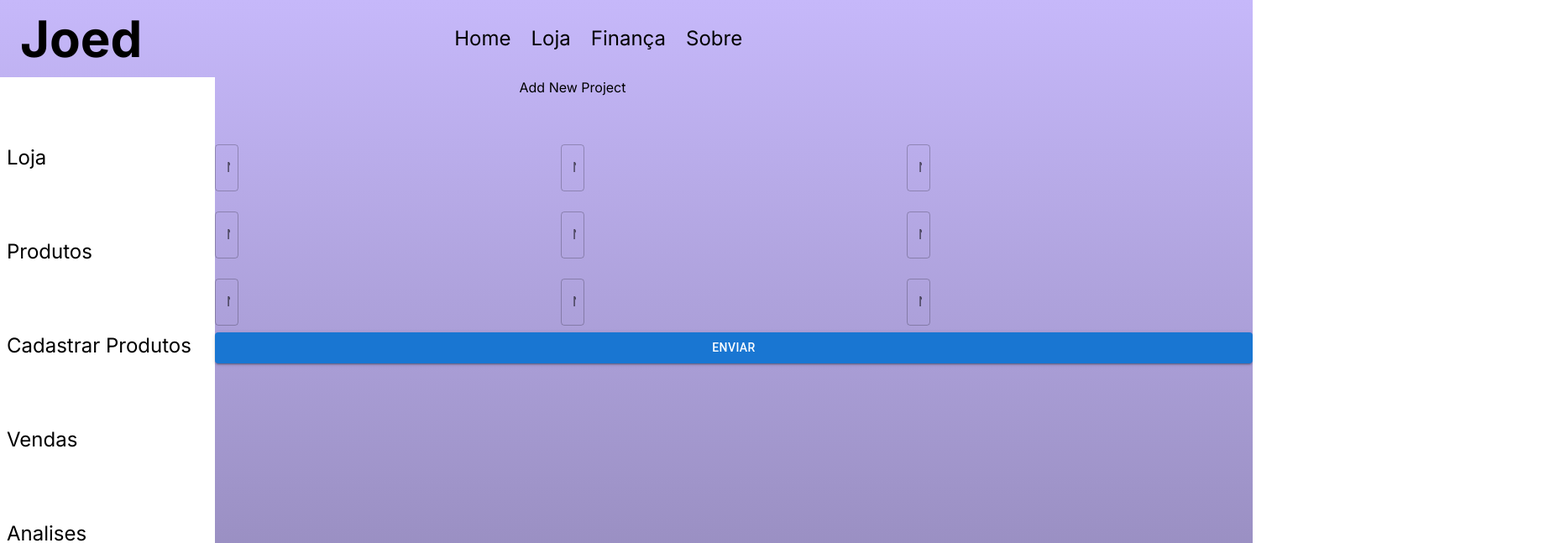
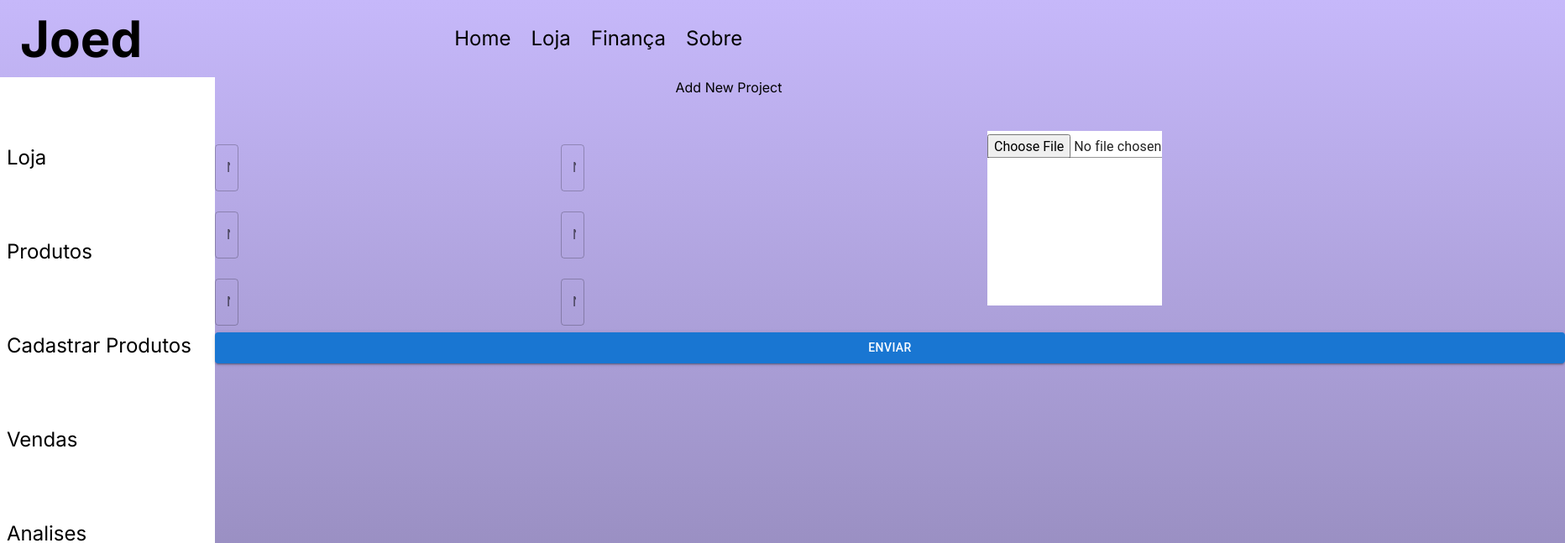
Before and after one commit to EduardoBOliveira/projeto-joed-frontend, a Next.js app: page /loja/CadastrarProdutos in a window 1280 px wide. Shown: the top 647 px of the page at 84% size, 1864 px wide, since content can reach past the window. Built offline with nearby package versions, Linux system fonts and the light colour scheme.

Commit message:
adicionado o campo para anexar imagens

```diff
--- a/src/app/loja/CadastrarProdutos/page.tsx
+++ b/src/app/loja/CadastrarProdutos/page.tsx
@@ -2,7 +2,7 @@
 "use client"
 
 import React, { useState, ChangeEvent, FormEvent } from 'react';
-import { FormControl, TextField, Button } from '@mui/material';
+import { FormControl, TextField, Button, Input } from '@mui/material';
 
 import NavBar from '@/components/NavBar';
 import Cardapio from '@/components/Cardapio';
@@ -35,10 +35,13 @@ export default function ProdutosPage() {
         </div>
 
         <div className='mr-96'>
-        <FormularioCadastro/>
-        <FormularioCadastro/>
-        <FormularioCadastro/>
+            <fieldset className='bg-white  w-52 h-52 mx-24 mb-4 '>
+              <Input type="file" accept="image/*" fullWidth margin="normal" className=' '/>
+
+            </fieldset>
+
         </div>
+
       </div>
 
         <Button type="submit" variant="contained" color="primary" className=''>
```
